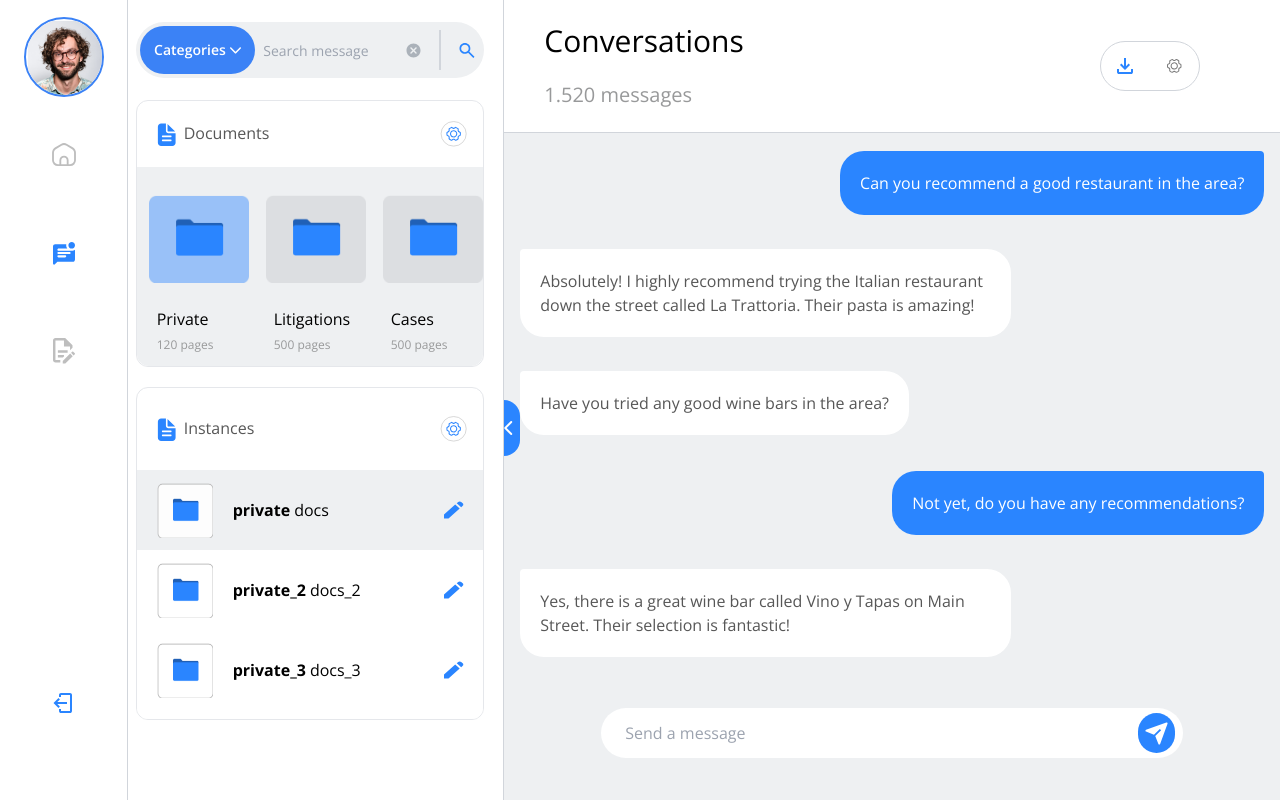
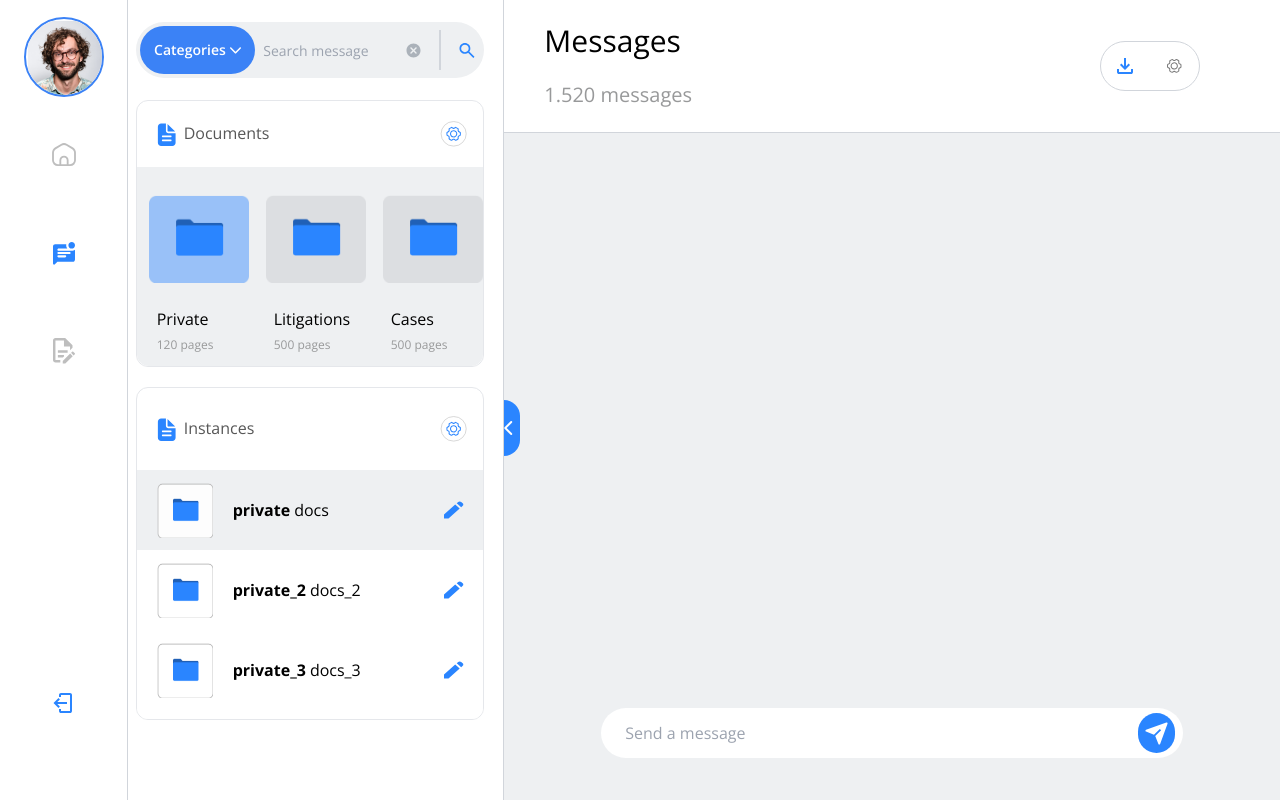
Before and after one commit to luislucianozurdogmailcom/proyect-1-chatgpt, a React (Create React App) app: page / in a window 1280 px wide. Built offline with nearby package versions, Linux system fonts and the light colour scheme.

Commit message:
Agregamos la funcionalidad de enviar chat a una api de prueba y cambiamos la visual del chat

```diff
--- a/src/Componentes/ChatBuble.jsx
+++ b/src/Componentes/ChatBuble.jsx
@@ -1,15 +1,41 @@
 import React from 'react'
 import style from '../css/styles.css'
 import { Fragment } from 'react'
+import avatar from '../assets/avatar.png'
+import robot from '../assets/images.png'
+
 
 const ChatBuble = (item) => {
   return (
     <Fragment>
 
-        <div className={`w-full min-h-100 flex flex-col my-auto p-4 justify-center ${item.bool_isUser == true ? 'items-end ' : 'items-start'} `}>
-            <div className={`min-h-50 h-full max-w-66p contenedor-central p-5 ${item.bool_isUser == true ? 'chat-user text-white rounded-3xl rounded-tr' : 'bg-white negro-palabras rounded-3xl rounded-tl'}`}>
-                {item.str_message}
+        <div className={`w-full flex flex-col`}>
+
+            <div className={`flex flex-row min-h-100 items-center p-3 h-full w-full text-black ${item.bool_isUser == true ? 'bg-transparent' : 'bg-white'}`}>
+
+              <div className='w-10p'></div>
+              {item.bool_isUser ? (
+
+              <div class="w-14 h-14 rounded-xl border overflow-hidden">
+                <img src={avatar} class="w-full h-full object-cover" />
+              </div>
+
+              ) : (
+
+              <div class="w-14 h-14 rounded-xl border overflow-hidden">
+                <img src={robot} class="w-full h-full object-cover" />
+              </div>
+
+              )}
+
+              <div className='mr-5'></div>
+
+              <div className='max-w-66p'>{item.str_message}</div>
+
+
+
             </div>
+
         </div>
 
     </Fragment>
--- a/src/Componentes/Chatbox.jsx
+++ b/src/Componentes/Chatbox.jsx
@@ -11,19 +11,13 @@ const Chatbox = () => {
 
   // Ponemos la lógica del botón de expansión
   const bool_isChatExpanded = useSelector((state) => state.chatExpand.expand);
+  const textos              = useSelector((state) => state.chatText.textos);
   const dispatch            = useDispatch();
 
   return (
     <div className={`${bool_isChatExpanded ? 'w-90p' : 'w-66p'} h-screen gris-buscador overflow-hidden relative`}>
       <Header />
-      <VerticalCarouselChat items={[
-        {'bool_isUser': true, 'str_message': 'Can you recommend a good restaurant in the area?'},
-        {'bool_isUser': false, 'str_message': 'Absolutely! I highly recommend trying the Italian restaurant down the street called La Trattoria. Their pasta is amazing!'},
-        {'bool_isUser': false, 'str_message': 'Have you tried any good wine bars in the area?'},
-        {'bool_isUser': true, 'str_message': 'Not yet, do you have any recommendations?'},
-        {'bool_isUser': false, 'str_message': 'Yes, there is a great wine bar called Vino y Tapas on Main Street. Their selection is fantastic!'},
-        {'bool_isUser': true, 'str_message': 'Thanks for the recommendation!'},
-        {'bool_isUser': false, 'str_message': 'You re welcome, enjoy!'}]}>
+      <VerticalCarouselChat items={textos}>
       </VerticalCarouselChat>
 
       <button className='w-4 h-14 text-center flex flex-col justify-center fixed top-1/2 chat-user text-white rounded-full rounded-tl rounded-bl'  onClick={()=> dispatch(change()) }>
--- a/src/Componentes/Header.jsx
+++ b/src/Componentes/Header.jsx
@@ -7,7 +7,7 @@ const Header = () => {
     <Fragment>
         <div className='w-full h-1/6 min-h-100 bg-white flex flex-row border-b border-gray-300 items-center'>
             <div className='w-1/2 h-full flex flex-col'>
-                <span className='text-3xl mt-auto mx-10 font-light'>Conversations</span>
+                <span className='text-3xl mt-auto mx-10 font-light'>Messages</span>
                 <div className='h-1/6'></div>
                 <span className='mb-auto text-xl mb-auto mx-10 font-light gris-palabras'>1.520 messages</span>
             </div>
--- a/src/Componentes/MessageSender.jsx
+++ b/src/Componentes/MessageSender.jsx
@@ -1,44 +1,72 @@
 import React, { Fragment } from 'react'
 import { useState } from 'react'
+import { useSelector, useDispatch } from 'react-redux'
+import {addText} from '../Reducers/chatText'
 
 const MessageSender = () => {
 
-    const [texto, setTexto] = useState('');
-    const [data, setData]   = useState([]);
+    // Ponemos la lógica del texto
+    const [texto, setTexto] = useState(''); // Variable de estado para el texto en input + su funcion setTexto
+    const textos            = useSelector((state) => state.chatText.textos); // Selector para leer el estado actual de los textos
+    const dispatch          = useDispatch();// funcion para despachar la accion de actualizar el estado de redux
 
-    const handleSubmit = async (event) =>{
-        event.preventDefault();
-        const url_api = 'https://jsonplaceholder.typicode.com/posts';
+    const handleSubmit      = async (event) =>{
+        event.preventDefault(); //evitamos que la página recargue
 
-        // Codigo del comportamiento del botón
-        try {
+        // Solo enviamos la soli si el texto no está vacio
+        if (texto) {
 
-            // Hacemos la peticion al endpoint
-            const response = await fetch(url_api, {
-                method: 'POST',
-                headers: {
-                    'Content-Type' : 'application/json'
-                },
-                //body: JSON.stringify({request:texto})
-                body: JSON.stringify({
-                    title: 'mi primera nota',
-                    body:  texto,
-                    userId: 1,
-                })
-            });
+            // url Pregunta de tipo legal
+            // const url_legal_api = 'http://20.205.12.207/question/question_intake';
 
-            // Si responde procedemos
-            if (response.ok){
-                console.log('La solicitud se envió con éxito');
-                const res = await response.json();
-                console.log(res);
+            const url_legal_api = 'https://jsonplaceholder.typicode.com/posts';
 
-            } else{
-                console.error('Hubo un error al enviar la solicitud');
+            // Intentamos tirar la petición a la API
+            try{
+
+                // Tiramos la peti
+                const response = await fetch(url_legal_api, {
+                    method  : 'POST',
+                    headers : {
+                        'Content-Type' : 'application/json',
+                    },
+                    body    : JSON.stringify({
+                        request : texto,
+                    }),
+                });
+
+                // Logica en función de lo respondido
+                if (response.ok){
+
+                    console.log('La soli se envió con éxito');
+                    const res = await response.json();
+                    console.log(res.response);
+
+                    // Se despacha la acción al store, se agrega el texto.
+                    dispatch(addText({str_message: texto, bool_isUser: true}));
+
+                    // Agregamos la respuesta de la API
+                    dispatch(addText({str_message: res.response, bool_isUser: false}));
+
+                    // Limpiamos el texto en el input
+                    setTexto('');
+
+                    // Imprimimos info
+                    console.log(textos)
+
+                }else{
+
+                    console.error('Hubo un error en la petición');
+                }
+
+            }catch(error){
+
+                console.log('Hubo un error y fue: ',error);
             }
-        }catch (error){
-            console.error('Hubo un erro al enviar la solicitud y fue: ',error);
         }
+
+
+
     };
 
     return (
--- a/src/Reducers/chatExpand.js
+++ b/src/Reducers/chatExpand.js
@@ -12,7 +12,6 @@ export const chatExpand = createSlice({
             }else{
                 state.expand = true;
             }
-            console.log(state.expand);
         }
     }
 })
--- /dev/null
+++ b/src/Reducers/chatText.js
@@ -0,0 +1,21 @@
+import { createSlice} from "@reduxjs/toolkit";
+
+export const chatText = createSlice({
+    name         : 'textos',
+    initialState : {
+        textos   : [],
+    },
+    reducers     : {
+        addText  : (state, action) => {
+            return {
+                ...state,
+                textos : state.textos.concat(action.payload)
+            }
+        }
+    }
+});
+
+// Exportamos las acciones
+export const {addText} = chatText.actions
+
+export default chatText.reducer
--- a/src/css/styles.css
+++ b/src/css/styles.css
@@ -86,6 +86,10 @@
     max-width: 66%;
 }
 
+.max-w-80p{
+    max-width: 80%;
+}
+
 .max-h-100{
     max-height: 100px;
 }
--- a/src/store.js
+++ b/src/store.js
@@ -1,8 +1,10 @@
 import {configureStore} from '@reduxjs/toolkit'
 import chatExpand from './Reducers/chatExpand'
+import chatText  from './Reducers/chatText'
 
 export default configureStore({
     reducer: {
-        chatExpand: chatExpand,
+        chatExpand : chatExpand,
+        chatText   : chatText,
     },
 })
```
Also changed, not shown: src/assets/images.png (added).
